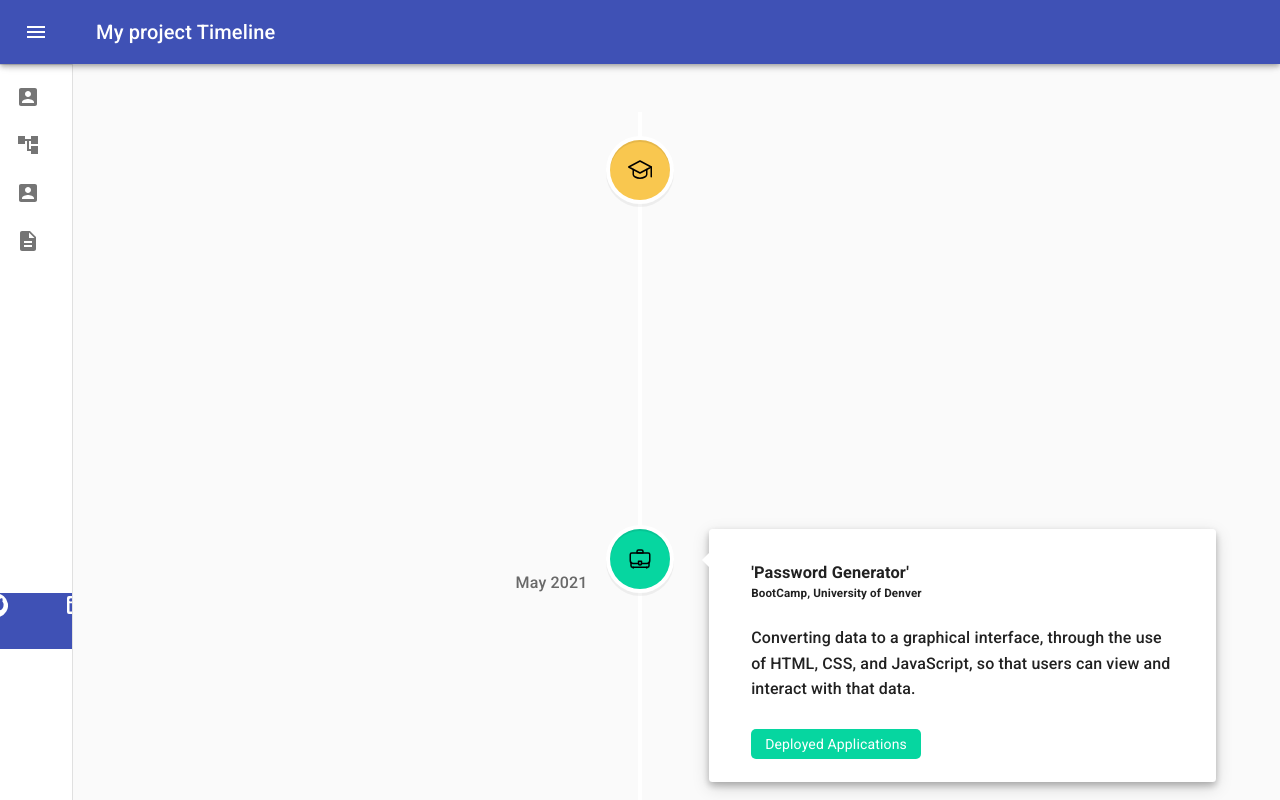
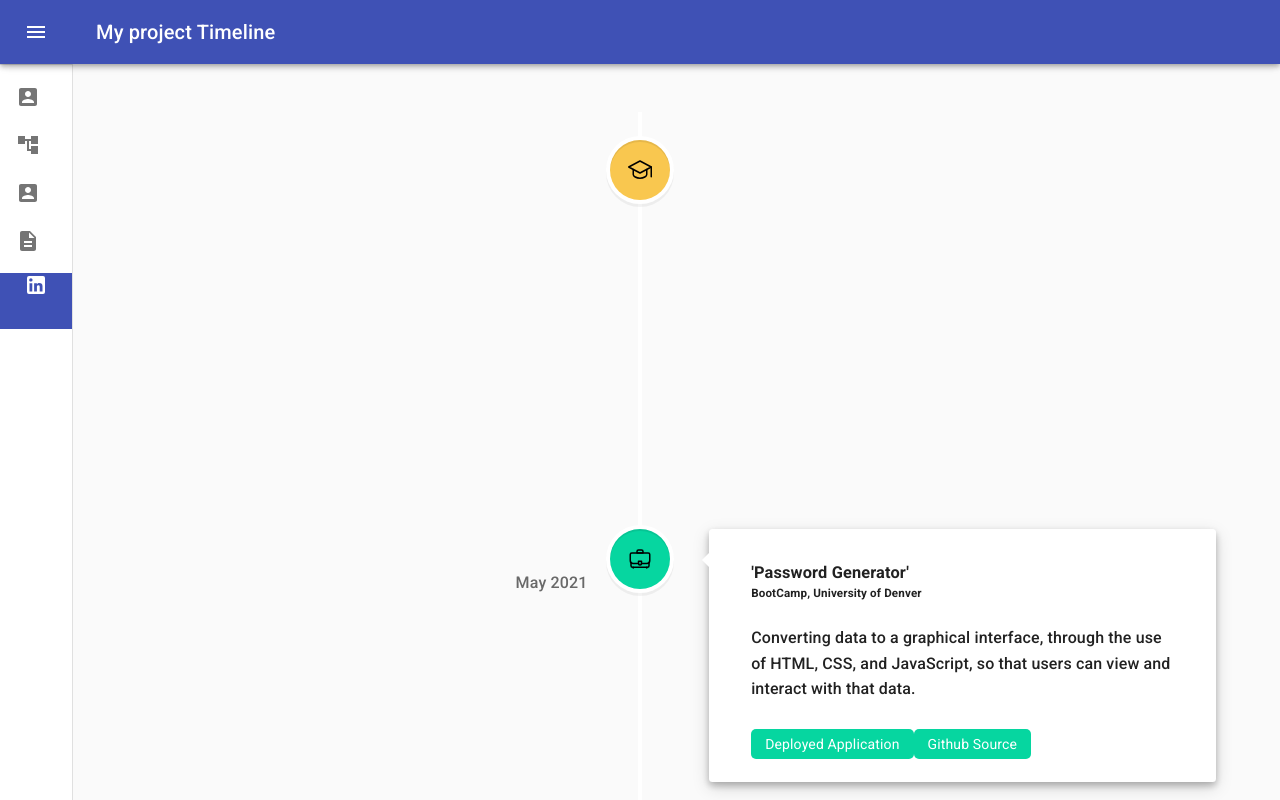
Before and after one commit to abanae/First_REACTAPP_Portfolio, a React (Create React App) app: page / in a window 1280 px wide. Both pictures are taken after a click on the button "Projects". Shown: the top 800 px of the page. Built offline with nearby package versions, Linux system fonts and the light colour scheme.

Commit message:
debugging

```diff
--- a/src/components/Footer.jsx
+++ b/src/components/Footer.jsx
@@ -3,18 +3,19 @@ import { makeStyles } from "@material-ui/styles";
 import { BottomNavigation, BottomNavigationAction } from "@material-ui/core";
 import GitHubIcon from "@material-ui/icons/GitHub";
 import LinkedInIcon from "@material-ui/icons/LinkedIn";
+import MailIcon from '@material-ui/icons/Mail';
 
 const useStyles = makeStyles({
   root: {
     "& .MuiBottomNavigationAction-root": {
       minWidth: 0,
-      maxWidth: 250,
+
     },
     "& .MuiSvgIcon-root": {
       fill: "white",
       "&:hover": {
         fill: "#ceeaf5",
-        fontSize: "1.8rem",
+        fontSize: "2rem",
       },
     },
   },
@@ -25,7 +26,7 @@ const Footer = () => {
   return (
     <BottomNavigation
       with="auto"
-      style={{ background: "#3f51b5", marginTop: "20rem" }}
+      style={{ background: "#3f51b5"}}
     >
       <a href="https://github.com/abanae" target="_blank" rel="noreferrer">
         <BottomNavigationAction
@@ -45,6 +46,13 @@ const Footer = () => {
           icon={<LinkedInIcon />}
         />
       </a>
+      <a href="mailto:aabad0464@gmail.com" >
+        <BottomNavigationAction
+          className={classes.root}
+          style={{ padding: 0 }}
+          icon={<MailIcon/>}
+        />
+      </a>
     </BottomNavigation>
   );
 };
--- a/src/components/Navbar.jsx
+++ b/src/components/Navbar.jsx
@@ -182,7 +182,7 @@ export default function MiniDrawer(props) {
           </ListItem>
           </a>
         </List>
-        <Footer />
+        <Footer/>
       </Drawer>
       <main className={classes.content}>
         <div className={classes.toolbar} />
--- a/src/components/Timeline.jsx
+++ b/src/components/Timeline.jsx
@@ -52,18 +52,18 @@ function Timeline() {
                   {element.buttonText}
                 </a>
               )}
-              {/* {showButton && (
+              {showButton && (
                 <a
                   className={`button ${
                     isWorkIcon ? "workButton" : "schoolButton"
                   }`}
                   rel="noreferrer"
                   target="_blank"
-                  href={element.buttonUrl}
+                  href={element.buttonDeploy}
                 >
-                  {element.buttonText}
+                  {element.btntxt}
                 </a>
-              )} */}
+              )}
             </VerticalTimelineElement>
           );
         })}
--- a/src/timelineElements.js
+++ b/src/timelineElements.js
@@ -19,7 +19,9 @@ let timelineElements = [
     date: "May 2021",
     icon: "work",
     buttonUrl: 'https://abanae.github.io/Password_Generator/',
-    buttonText: "Deployed Applications",
+    buttonText: "Deployed Application",
+    buttonDeploy: 'https://github.com/abanae/Password_Generator',
+    btntxt: 'Github Source',
 
   },
   {
@@ -31,7 +33,9 @@ let timelineElements = [
     date: "June 2021",
     icon: "work",
     buttonUrl: 'https://maximosandoval.github.io/urban-cipher/',
-    buttonText: "Deployed Applications",
+    buttonText: "Deployed Application",
+    buttonDeploy: 'https://github.com/maximosandoval/urban-cipher',
+    btntxt: 'Github Source',
 
   },
   {
@@ -43,7 +47,9 @@ let timelineElements = [
     date: "July 2021",
     icon: "work",
     buttonUrl: 'https://awesome-blogger.herokuapp.com/',
-    buttonText: "Deployed Applications",
+    buttonText: "Deployed Application",
+    buttonDeploy: 'https://github.com/abanae/Tech_Blog',
+    btntxt: 'Github Source',
   },
   {
     id: 5,
@@ -54,42 +60,38 @@ let timelineElements = [
     date: "August 2021",
     icon: "work",
     buttonUrl: 'https://really-good-fake-store.herokuapp.com/',
-    buttonText: "Deployed Applications",
+    buttonText: "Deployed Application",
+    buttonDeploy: 'https://github.com/abanae/Really-Good-Fake-Store',
+    btntxt: 'Github Source',
 
   },
   {
     id: 6,
-    title: "Coming Soon..",
+    title: "Javascript-Quiz",
     location: "BootCamp, University of Denver",
     description:
       "Lorem ipsum dolor sit amet, consectetur adipiscing elit. Donec scelerisque sagittis tellus, non ultrices lacus tempus vel.",
-    date: "Currently Working On It",
+    date: "May 2021",
     icon: "work",
-    buttonUrl: '',
-    buttonText: "Deployed Applications",
+    buttonUrl: 'https://abanae.github.io/Javascript-Quiz/index.html',
+    buttonText: "Deployed Application",
+    buttonDeploy: 'https://github.com/abanae/Javascript-Quiz',
+    btntxt: 'Github Source',
   },
   {
     id: 7,
-    title: "Coming Soon..",
+    title: "Work Scheduler",
     location: "BootCamp, University of Denver",
     description:
       "Lorem ipsum dolor sit amet, consectetur adipiscing elit. Donec scelerisque sagittis tellus, non ultrices lacus tempus vel.",
-    date: "Currently Working On It",
+    date: "May 2021",
     icon: "work",
-    buttonUrl: '',
-    buttonText: "Deployed Applications",
+    buttonUrl: 'https://abanae.github.io/Work_Scheduler/',
+    buttonText: "Deployed Application",
+    buttonDeploy: 'https://github.com/abanae/Work_Scheduler',
+    btntxt: 'Github Source',
   },
-  {
-    id: 8,
-    title: "Coming Soon..",
-    location: "BootCamp, University of Denver",
-    description:
-      "Lorem ipsum dolor sit amet, consectetur adipiscing elit. Donec scelerisque sagittis tellus, non ultrices lacus tempus vel.",
-    date: "Currently Working On It",
-    icon: "work",
-    buttonUrl: '',
-    buttonText: "Deployed Applications",
-  },
+
 ]
 
 export default timelineElements
```
